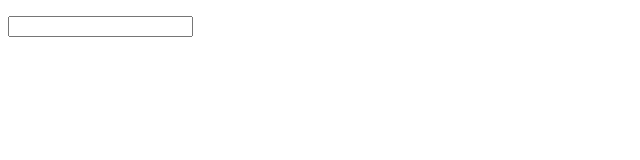
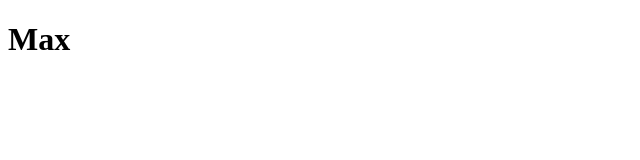
Before and after one commit to JelenaMarjanovic/understanding-ts, a website with bundled scripts: page index.html in a window 1280 px wide. Shown: the whole page, without its empty margins (0-640 px from the left). Built offline with nearby package versions, Linux system fonts and the light colour scheme.

Commit message:
Building More Useful Decorators

```diff
--- a/app.ts
+++ b/app.ts
@@ -10,8 +10,21 @@ function Logger(logString: string) {
   };
 }
 
+function WithTemplate(template: string, hookId: string) {
+  return function (constructor: any) {
+    const hookEl = document.getElementById(hookId);
+    const p = new constructor();
+
+    if (hookEl) {
+      hookEl.innerHTML = template;
+      hookEl.querySelector('h1')!.textContent = p.name;
+    }
+  };
+}
+
 // @Logger
 @Logger('LOGGING - PERSON')
+@WithTemplate('<h1>My Person Object</h1>', 'app')
 class DecoratedPerson {
   name = 'Max';
 
--- a/index.html
+++ b/index.html
@@ -9,7 +9,8 @@
   </head>
 
   <body>
-    <p></p>
-    <input type="text" name="userInput" id="user-input" />
+    <!-- <p></p>
+    <input type="text" name="userInput" id="user-input" /> -->
+    <div id="app"></div>
   </body>
 </html>
```
